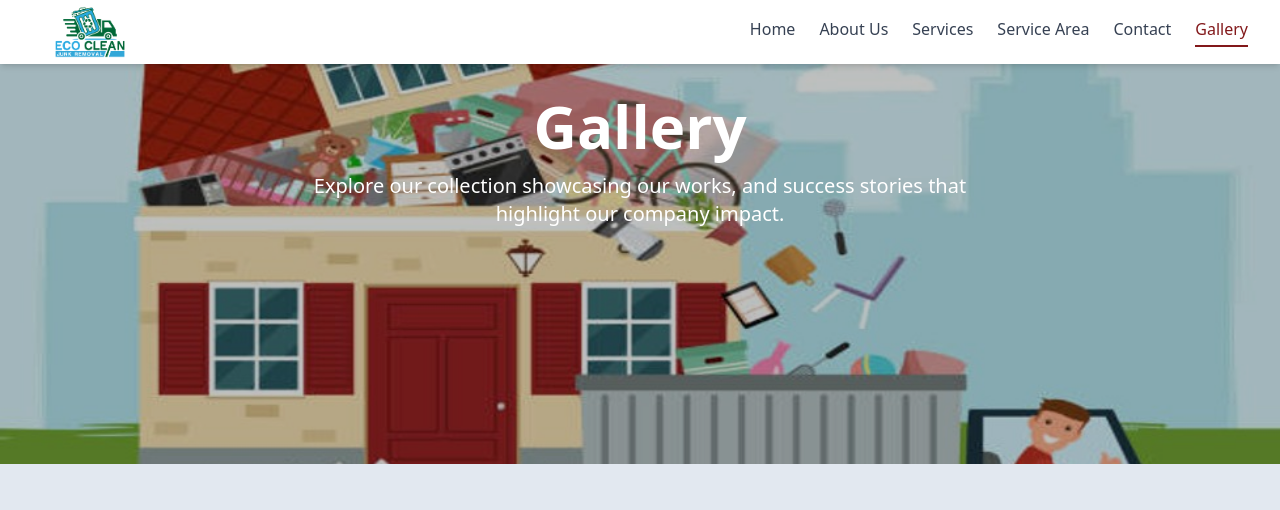
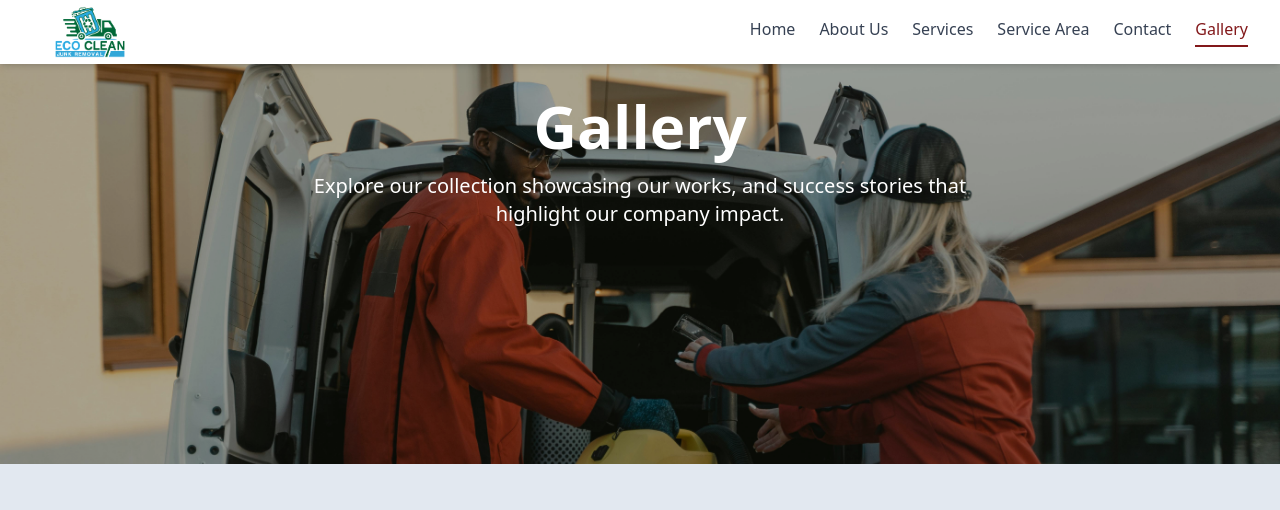
Before and after one commit to missesenam/Ecoclean, a React (Vite) app: page /gallery in a window 1280 px wide. Shown: the top 510 px of the page. Built offline with nearby package versions, Linux system fonts and the light colour scheme.

Commit message:
my commit

```diff
--- a/src/pages/Gallery.jsx
+++ b/src/pages/Gallery.jsx
@@ -26,6 +26,7 @@ import picture24 from "../assets/picture24.jpg";
 import picture25 from "../assets/picture25.jpg";
 import picture26 from "../assets/picture26.jpg";
 import picture27 from "../assets/picture27.jpg";
+import cleaningser from "../assets/cleaningser.jpg";
 
 const Gallery = () => {
   // const images = [
@@ -37,19 +38,6 @@ const Gallery = () => {
   //   { src: picture4, title: "ecoclean", description: "image 1" },
   // ];
   const pictures = [
-    picture1,
-    picture2,
-    picture3,
-    picture4,
-    picture5,
-    picture6,
-    picture7,
-    picture8,
-    picture9,
-    picture10,
-    picture11,
-    picture12,
-    picture13,
     picture14,
     picture15,
     picture16,
@@ -78,7 +66,7 @@ const Gallery = () => {
         <div
           className="relative bg-cover bg-center bg-no-repeat lg:h-[50vh] -mt-4"
           style={{
-            backgroundImage: `url(${picture5})`,
+            backgroundImage: `url(${cleaningser})`,
           }}
         >
           {/* Dark Background Overlay */}
```
Also changed, not shown: src/assets/cleaningser.jpg (added).
